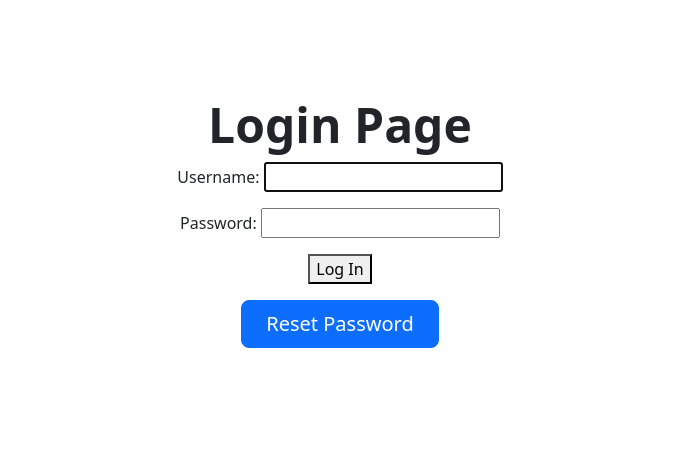
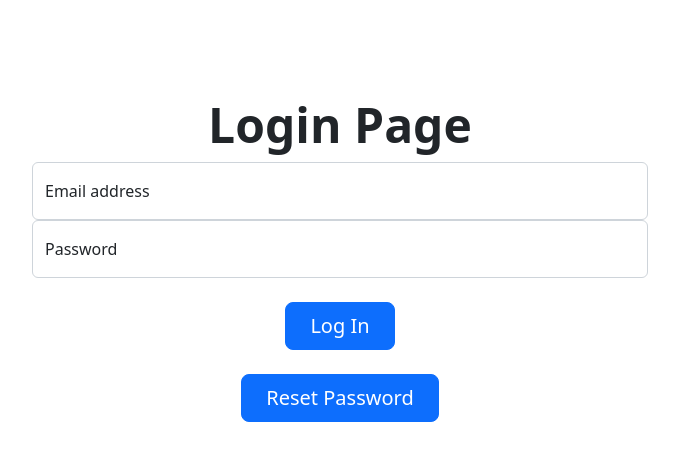
Before and after one commit to codeitamarjr/Y3S1PythonDjangoCA1CA2, a Django app: page /accounts/login/ in a window 1280 px wide. Shown: the part 73-534 px from the top of the page, without its empty margins (300-979 px from the left). Run offline with Django 4.2, Linux system fonts and the light colour scheme.

Commit message:
custom login form

```diff
--- a/templates/registration/login.html
+++ b/templates/registration/login.html
@@ -9,11 +9,21 @@
     <h1 class="display-5 fw-bold">Login Page</h1>
     <div class="col-lg-6 mx-auto">
 
-    <form method="post">
-    {% csrf_token %}
-    {{ form.as_p }}
-    <button type="submit">Log In</button>
+        <div class="text-center">
+    <form method="post" class="form-signin w-100 m-auto">
+        {% csrf_token %}
+        <div class="form-floating">
+            <input type="text" class="form-control" id="id_username" placeholder="user" name="username">
+            <label for="id_username">Email address</label>
+        </div>
+        <div class="form-floating">
+            <input type="password" class="form-control" id="id_password" placeholder="Password" name="password">
+            <label for="id_password">Password</label>
+        </div>
+    <!-- {{ form.as_p }} -->
+        <button type="submit" class="btn btn-primary btn-lg px-4 gap-3 m-4">Log In</button>
     </form>
+        </div>
 
         <div class="d-grid gap-2 d-sm-flex justify-content-sm-center">
             <a href="{% url 'password_reset' %}" class="btn btn-primary btn-lg px-4 gap-3">Reset Password</a>
```
Also changed, not shown: db.sqlite3, readme.md, screens/3-login screen.png.
